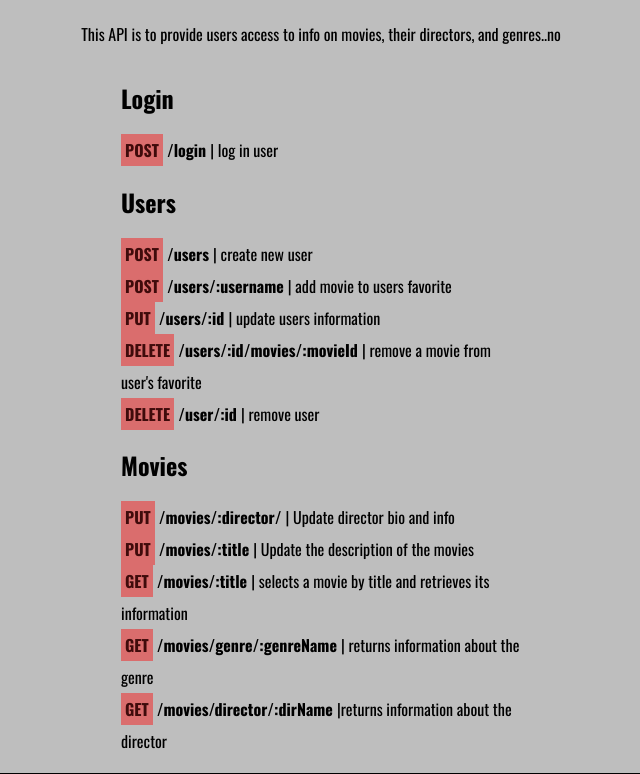
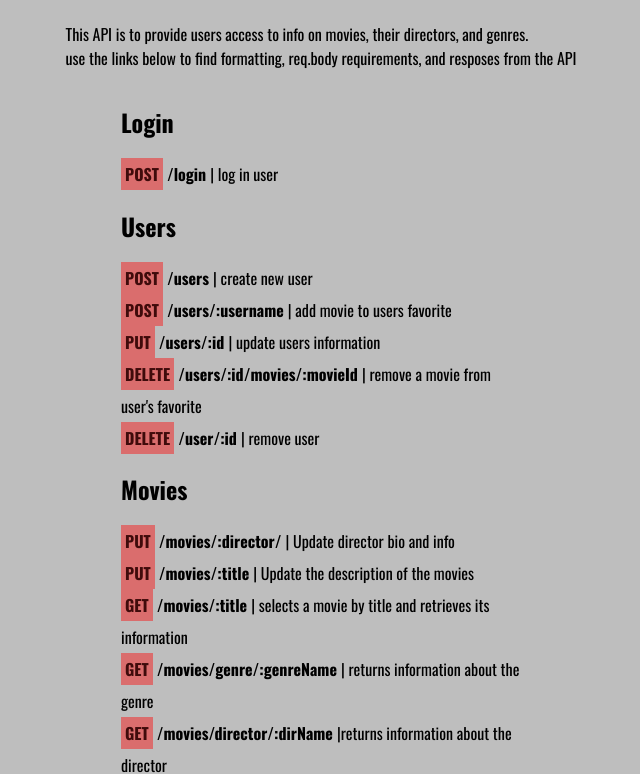
Before and after one commit to srpmfp/movie_api, a website: page public/documentation.html in a window 1280 px wide. Shown: the part 92-866 px from the top of the page, without its empty margins (319-959 px from the left). Drawn offline with nearby package versions, Linux system fonts and the light colour scheme.

Commit message:
added explanation at top for interna links

```diff
--- a/public/documentation.html
+++ b/public/documentation.html
@@ -11,7 +11,8 @@
     </head>
     <body>
         <h1>Movie API Documentation</h1>
-        <p>This API is to provide users access to info on movies, their directors, and genres..no</p>
+        <p>This API is to provide users access to info on movies, their directors, and genres.<br>
+        use the links below to find formatting, req.body requirements, and resposes from the API</p>
         <div class="userCont textCont">
 <h2 aria-label="login formatting">Login</h2>
             <!--     LOG IN USER-->
```
